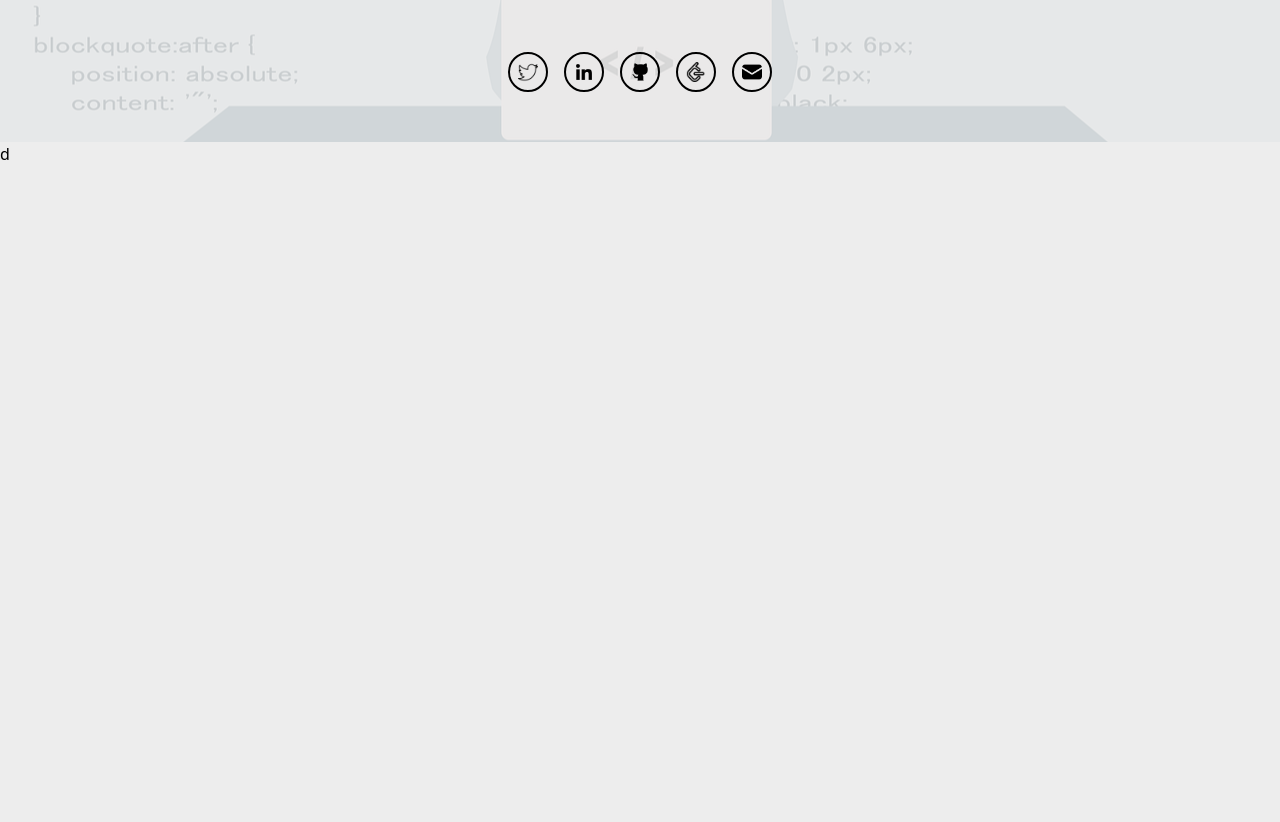
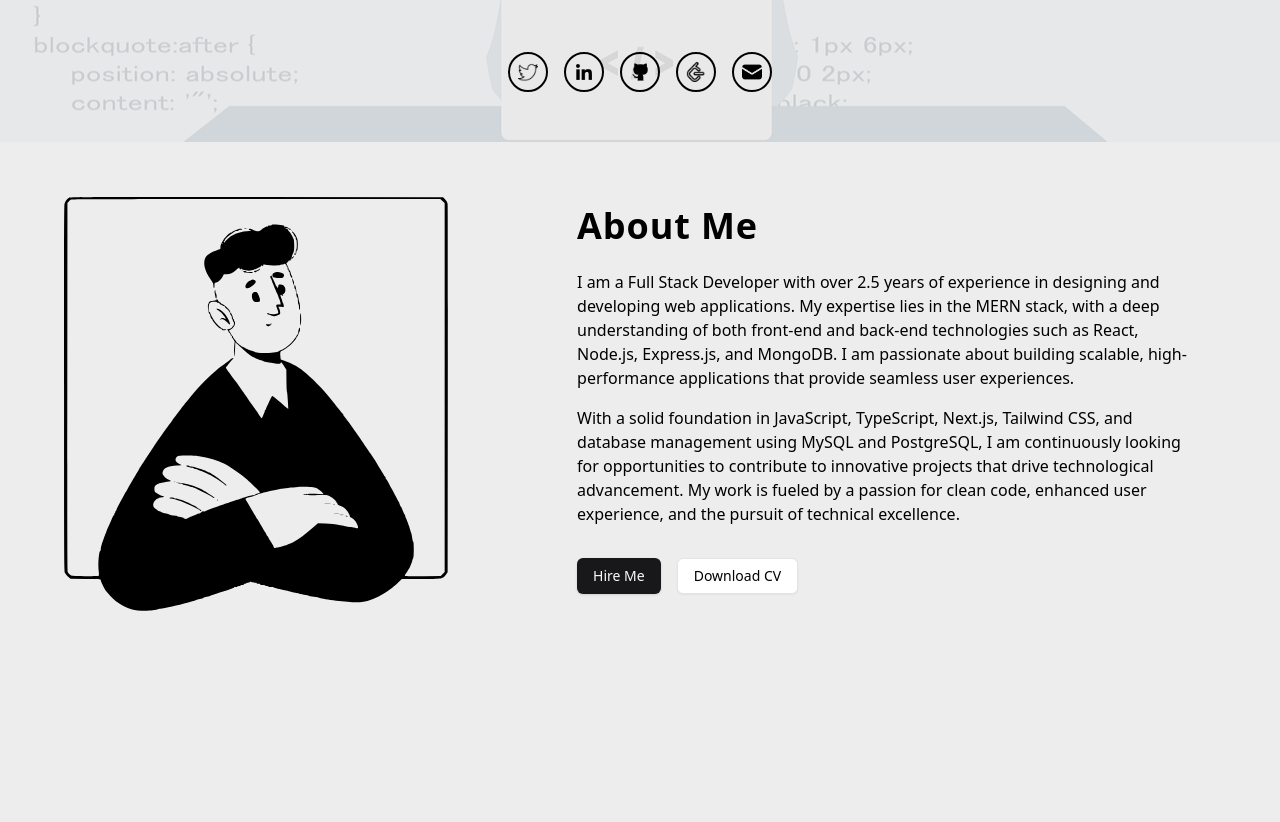
Before and after one commit to jatin-yadav/developer-portfolio-, a React (Vite) app: page / in a window 1280 px wide. Shown: the part 658-1480 px from the top of the page. Built offline with nearby package versions, Linux system fonts and the light colour scheme.

Commit message:
Added About Me

```diff
--- a/src/App.tsx
+++ b/src/App.tsx
@@ -6,6 +6,7 @@ import { themesAtom } from "./store/atoms/themesAtom";
 
 import Navbar from "./components/NavBar";
 import Home from "./pages/Home"
+import About from "./pages/About";
 
 function App() {
   // const [theme, setTheme] = useState('');
@@ -32,8 +33,9 @@ function App() {
         <main>
           <Navbar />
           <Home />
+          <About />
+          <div className="h-screen bg-background-1"></div>
         </main>
-        <div className="h-screen bg-background-1 text-content">d</div>
       </BrowserRouter>
     </>
   )
--- a/src/assets/index.ts
+++ b/src/assets/index.ts
@@ -8,6 +8,7 @@ import { MenuIcon } from "./icons/Menu";
 import moonIcon from "./icons/moon.png";
 import sunIcon from "./icons/sun.png";
 import twitterIcon from "./icons/twitter-icon.png";
+import aboutImg from "./illustrations/about.svg";
 
 export {
   logo,
@@ -20,4 +21,5 @@ export {
   moonIcon,
   sunIcon,
   twitterIcon,
+  aboutImg,
 };
--- /dev/null
+++ b/src/hoc/SectionWrapper.tsx
@@ -0,0 +1,13 @@
+import { FC } from "react";
+
+export const SectionWrapper = (Component: FC, idName: string) =>
+    function HOC() {
+        return (
+            <>
+                <span className="hash-span" id={idName}>
+                    &nbsp;
+                </span>
+                <Component />
+            </>
+        );
+    };
--- /dev/null
+++ b/src/pages/About.tsx
@@ -0,0 +1,36 @@
+import { styles } from "@/styles"
+import { aboutImg } from "../assets";
+import { useRecoilValue } from "recoil";
+import { themesAtom } from "../store/atoms/themesAtom";
+import { Button } from "@/components/ui/button";
+
+
+
+const About = () => {
+    const theme = useRecoilValue(themesAtom)
+    return (
+        <section id='about'>
+            <div className={`${styles.paddingX} flex items-center justify-center pt-12 bg-background-1`}>
+                <div className="max-w-7xl flex flex-col sm:flex-row justify-center items-center gap-4">
+                    <div className="w-full lg:w-5/12">
+                        <div className={`${theme === 'dark' ? 'bg-primary' : ""} rounded-md w-96`}>
+                            <img src={aboutImg} alt="aboutImg" />
+                        </div>
+                    </div>
+                    <div className="w-full lg:w-7/12 text-content px-6">
+                        <h1 className="text-4xl tracking-wide font-bold py-4">About Me</h1>
+                        <p className="py-2">I am a Full Stack Developer with over 2.5 years of experience in designing and developing web applications. My expertise lies in the MERN stack, with a deep understanding of both front-end and back-end technologies such as React, Node.js, Express.js, and MongoDB. I am passionate about building scalable, high-performance applications that provide seamless user experiences.</p>
+                        <p className="py-2">With a solid foundation in JavaScript, TypeScript, Next.js, Tailwind CSS, and database management using MySQL and PostgreSQL, I am continuously looking for opportunities to contribute to innovative projects that drive technological advancement. My work is fueled by a passion for clean code, enhanced user experience, and the pursuit of technical excellence.</p>
+                        <div className="flex gap-4 py-6">
+                            <Button>Hire Me</Button>
+                            <Button variant={"outline"}>Download CV</Button>
+                        </div>
+                    </div>
+                </div>
+            </div>
+        </section>
+    )
+}
+
+export default About;
+// export default SectionWrapper(About, "about");
```
Also changed, not shown: src/assets/illustrations/about.svg (added).
